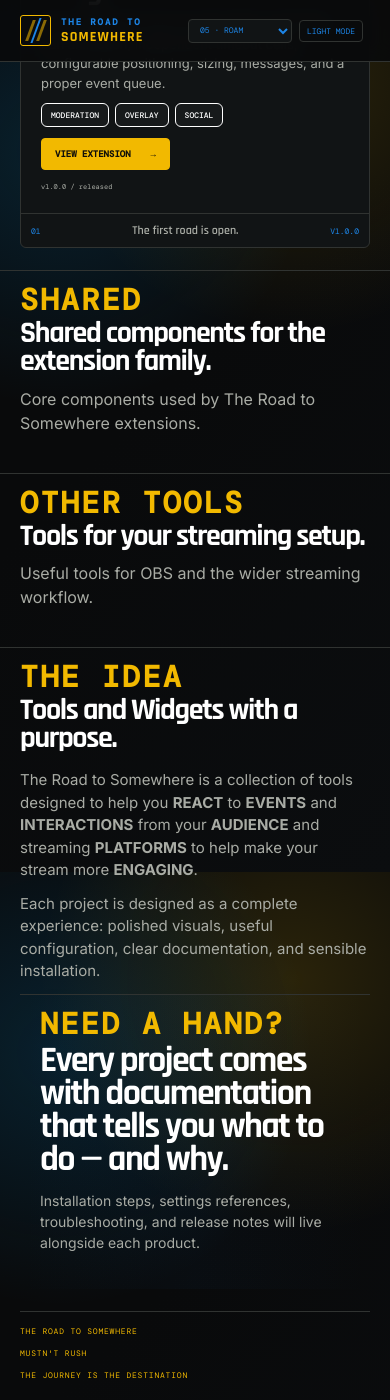
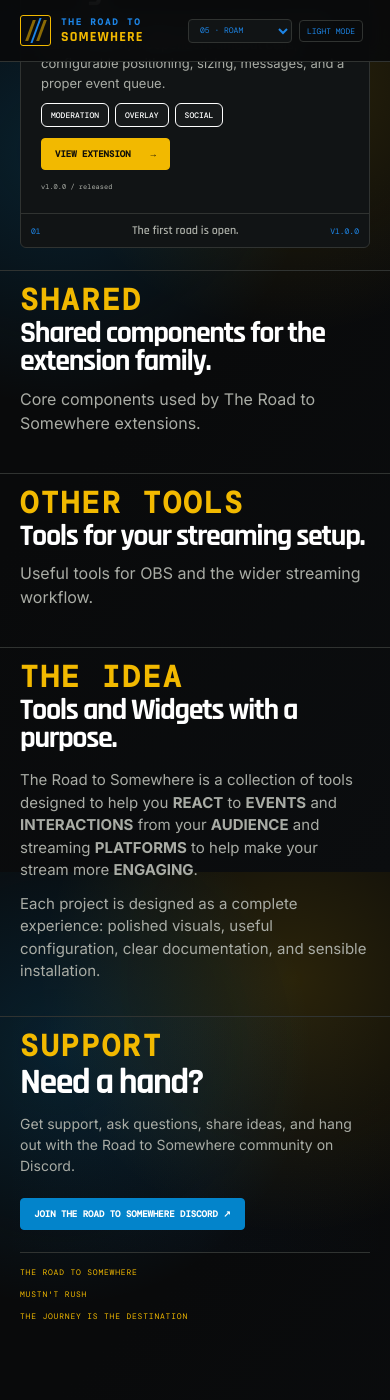
Before and after one commit to DizzyBHigh/road-to-somewhere, a Jekyll site: the page built from index.html, in a window 390 px wide and 1400 px high, scrolled down 928 px. Built offline with Jekyll 4.4.1, drawn with Linux system fonts in a browser that asks for light colours; a script that is not in the unit is left out; after the commit the page ends 2269 px from its top, so only the background shows below that.

Commit message:
Add Discord support links

```diff
--- a/_includes/header.html
+++ b/_includes/header.html
@@ -11,6 +11,7 @@
       <a href="{{ '/dll/' | relative_url }}">UI DLL</a>
       <a href="{{ '/#about' | relative_url }}">About</a>
       <a href="{{ '/#support' | relative_url }}">Support</a>
+      <a class="discord-link" href="https://discord.gg/3hSTfz32HT" target="_blank" rel="noopener noreferrer">Discord</a>
     </nav>
     <label class="font-picker"><span>TYPE</span><select id="fontPair" aria-label="Preview typography pairing"><option value="trailhead">01 · Trailhead</option><option value="waypoint">02 · Waypoint</option><option value="highway">03 · Highway</option><option value="outpost">04 · Outpost</option><option value="roam">05 · Roam</option><option value="summit">06 · Summit</option><option value="frontier">07 · Frontier</option><option value="journal">08 · Journal</option></select></label>
     <button class="theme-toggle" id="themeToggle" type="button" aria-label="Switch theme">Light mode</button>
--- a/assets/header.css
+++ b/assets/header.css
@@ -33,6 +33,8 @@
   color: var(--body); text-transform: uppercase;
 }
 nav a:hover { color: var(--text); }
+nav .discord-link { color: #0384CB; }
+nav .discord-link:hover { color: var(--text); }
 .font-picker { display: flex; align-items: center; gap: 5px; }
 .font-picker span { font: 500 8px var(--mono); color: var(--muted); letter-spacing: .1em; }
 .font-picker select, .theme-toggle {
--- a/assets/layout.css
+++ b/assets/layout.css
@@ -51,6 +51,22 @@
   background: linear-gradient(90deg, transparent, rgba(17, 110, 208, .035), transparent);
 }
 
+.support-link {
+  display: inline-flex;
+  align-items: center;
+  gap: 12px;
+  margin-top: 10px;
+  padding: 9px 13px;
+  border: 1px solid #0384CB;
+  border-radius: 4px;
+  background: #0384CB;
+  color: #fff;
+  font: 600 9px var(--mono);
+  text-transform: uppercase;
+}
+
+.support-link:hover { filter: brightness(1.08); transform: translateY(-1px); }
+
 footer {
   max-width: var(--max);
   margin: auto;
@@ -73,6 +89,7 @@
   .section-heading, .split { display: block; }
   .section-heading p { margin-top: 11px; }
   .split .copy { padding-top: 12px; }
+  .support-link { margin-top: 8px; }
   footer {
     margin: 0 20px;
     padding-left: 0;
--- a/index.html
+++ b/index.html
@@ -13,7 +13,18 @@
       <section id="{{ section }}" class="section"><div class="section-kicker rts-format">{{ home[section].kicker }}</div><div class="section-heading"><h3 class="rts-format">{{ home[section].title }}</h3><p class="rts-format">{{ home[section].text }}</p></div>
       {% for slug in section_products %}{% assign product = site.data[slug] %}{% if product %}{% if product.page.url %}{% assign product_path = product.page.url %}{% else %}{% assign product_path = section | append: '/' | append: product.slug | append: '/' %}{% endif %}<article class="product-card"><div class="product-art">{% if product.home.image %}<img src="{{ product.home.image | relative_url }}" alt="{{ product.name }}" class="product-image">{% else %}<div class="product-badge">{{ forloop.index | prepend: '0' }} / {{ product.status }}</div>{% endif %}</div><div class="product-info"><div class="product-type">{{ product.listing.type | default: product.type }}</div><h3>{{ product.name }}</h3><p class="rts-format">{{ product.description }}</p><div class="tags">{% for tag in product.tags %}<span>{{ tag }}</span>{% endfor %}</div><div class="product-actions"><a class="button" href="{{ product_path | relative_url }}">View {% if section == 'extensions' %}extension{% elsif section == 'shared' %}component{% else %}tool{% endif %} <span>→</span></a><span class="status">v{{ product.version }} / {{ product.status }}</span></div></div><div class="product-card-footer"><span>{{ forloop.index | prepend: '0' }}</span><strong>{{ product.listing.footerLabel | default: product.website.footerLabel }}</strong><span>v{{ product.version }}</span></div></article>{% endif %}{% endfor %}</section>
     {% elsif home[section] %}
-      <section id="{{ section }}" class="section{% if section == 'about' %} split{% endif %}{% if section == 'support' %} support{% endif %}"><div><div class="section-kicker rts-format">{{ home[section].kicker }}</div><h3 class="rts-format">{{ home[section].title }}</h3></div>{% if home[section].paragraphs %}<div class="copy">{% for paragraph in home[section].paragraphs %}<p class="rts-format">{{ paragraph }}</p>{% endfor %}</div>{% else %}<p class="rts-format">{{ home[section].text }}</p></div></section>{% endif %}
+      <section id="{{ section }}" class="section{% if section == 'about' %} split{% endif %}{% if section == 'support' %} support{% endif %}">
+        <div>
+          <div class="section-kicker rts-format">{{ home[section].kicker }}</div>
+          <h3 class="rts-format">{{ home[section].title }}</h3>
+          {% if home[section].paragraphs %}
+            <div class="copy">{% for paragraph in home[section].paragraphs %}<p class="rts-format">{{ paragraph }}</p>{% endfor %}</div>
+          {% else %}
+            <p class="rts-format">{{ home[section].text }}</p>
+            {% if home[section].linkHref %}<a class="support-link rts-format" href="{{ home[section].linkHref }}" target="_blank" rel="noopener noreferrer">{{ home[section].linkLabel }} <span>↗</span></a>{% endif %}
+          {% endif %}
+        </div>
+      </section>
     {% endif %}
   {% endfor %}
 </main>
```
Also changed, not shown: _data/home.json (+5 -3 lines), assets/images/duhbuhhuh-logo-menubar.png.
